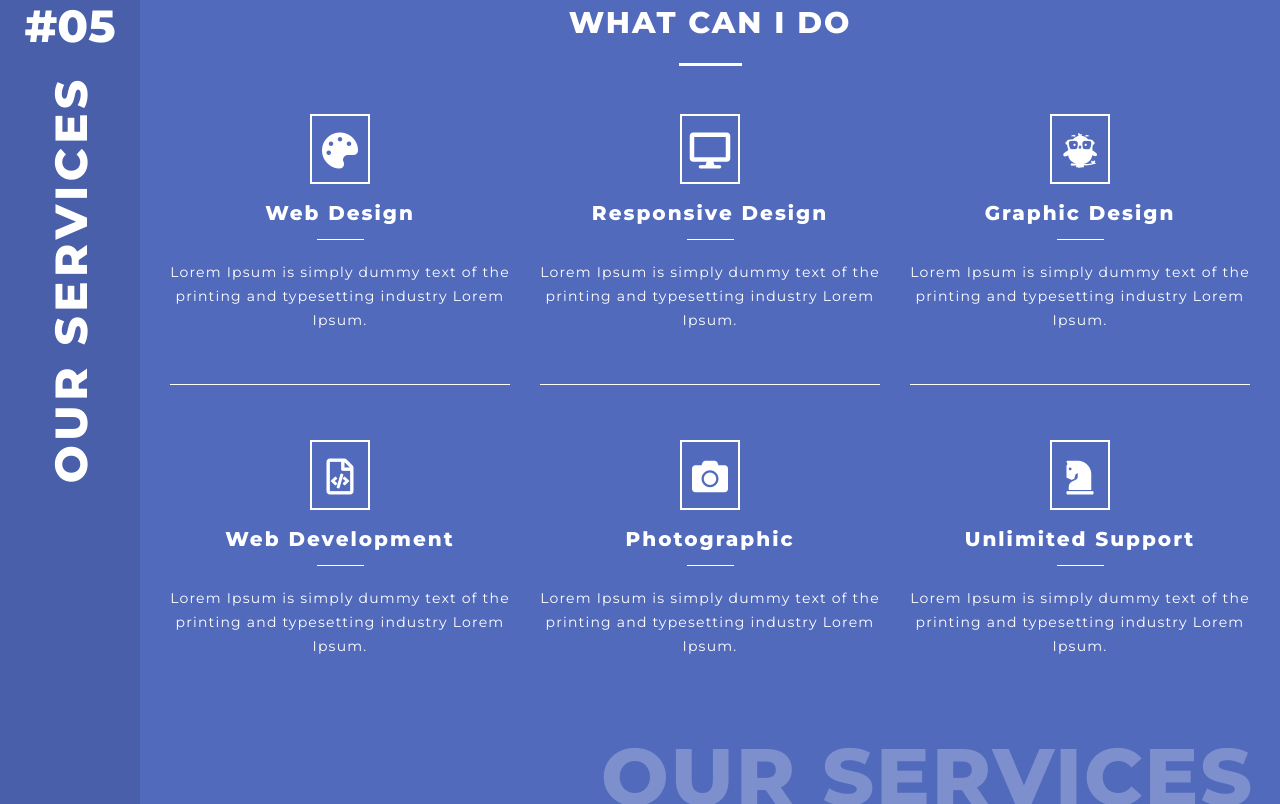
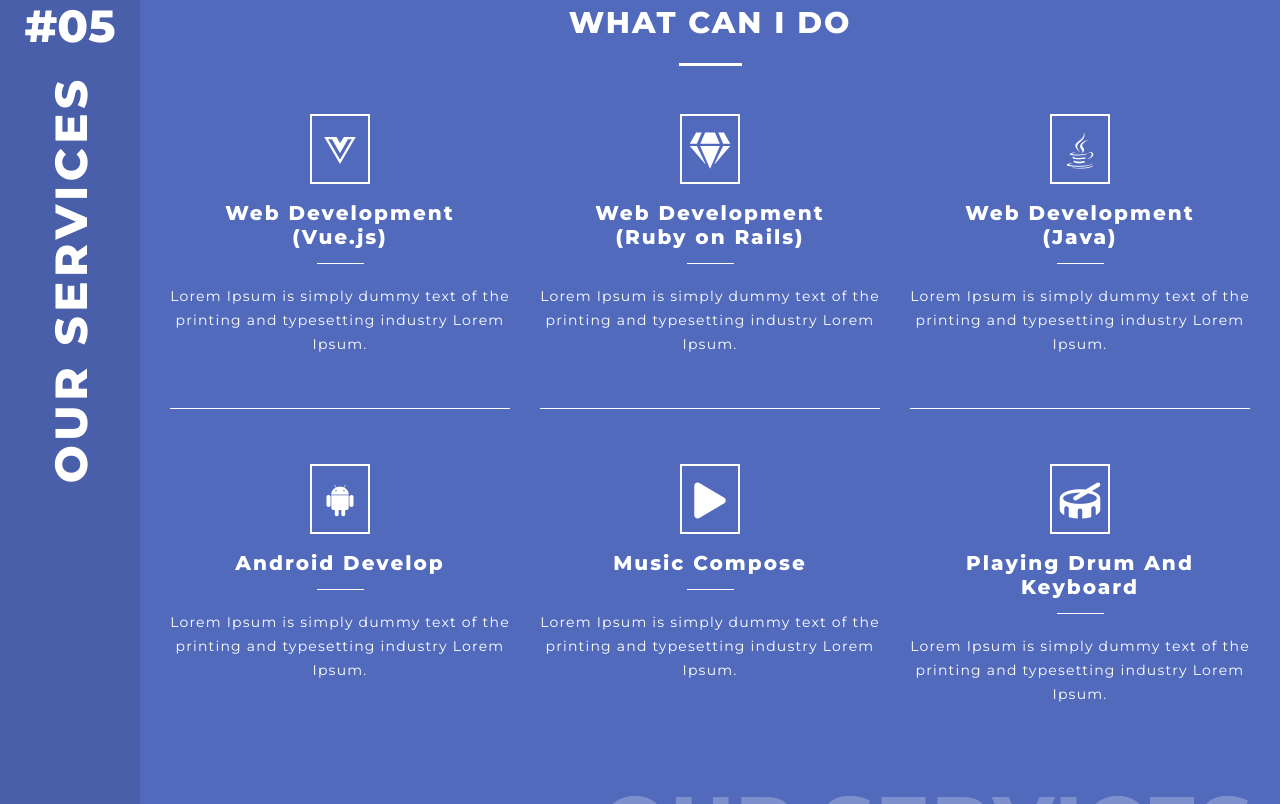
Before and after one commit to R-T-job/letter_sample, a plain HTML site: page index.html in a window 1280 px wide. Shown: the part 4373-5177 px from the top of the page. Drawn offline with Linux system fonts and the light colour scheme; a web font is replaced by a local one.

Commit message:
update_WhatCanIDo

```diff
--- a/index.html
+++ b/index.html
@@ -263,7 +263,7 @@
                 <div class="content-boxed">
                     <div class="split-color">
                         <div class="section-number">#03</div>
-                        <h2 class="section-heading"><span>Our Projects</span></h2>
+                        <h2 class="section-heading"><span>My Web Projects</span></h2>
                     </div>
                     <div class="container-fluid">
                         <div class="row">
@@ -397,7 +397,7 @@
                 <div class="content-boxed">
                     <div class="split-color">
                         <div class="section-number">#04</div>
-                        <h2 class="section-heading"><span>Our Music Projects</span></h2>
+                        <h2 class="section-heading"><span>My Music Projects</span></h2>
                     </div>
                     <div class="container-fluid">
                         <div class="row">
@@ -565,43 +565,43 @@
 
                             <div class="col-lg-4">
                                 <div class="service-box text-center service-box-border wow fadeInUp">
-                                    <div class="service-icon"><i class="fas fa-palette"></i></div>
-                                    <h3 class="heading-border2">Web Design</h3>
+                                    <div class="service-icon"><i class="fab fa-vuejs"></i></div>
+                                    <h3 class="heading-border2">Web Development<br>(Vue.js)</h3>
                                     <p>Lorem Ipsum is simply dummy text of the printing and typesetting industry Lorem Ipsum.</p>
                                 </div>
                             </div>
                             <div class="col-lg-4">
                                 <div class="service-box text-center service-box-border wow fadeInUp">
-                                    <div class="service-icon"><i class="fas fa-desktop"></i></div>
-                                    <h3 class="heading-border2">Responsive Design</h3>
+                                    <div class="service-icon"><i class="fas fa-gem"></i></div>
+                                    <h3 class="heading-border2">Web Development<br>(Ruby on Rails)</h3>
                                     <p>Lorem Ipsum is simply dummy text of the printing and typesetting industry Lorem Ipsum.</p>
                                 </div>
                             </div>
                             <div class="col-lg-4">
                                 <div class="service-box text-center service-box-border wow fadeInUp">
-                                    <div class="service-icon"><i class="fab fa-earlybirds"></i></div>
-                                    <h3 class="heading-border2">Graphic Design</h3>
+                                    <div class="service-icon"><i class="fab fa-java"></i></div>
+                                    <h3 class="heading-border2">Web Development<br>(Java)</h3>
                                     <p>Lorem Ipsum is simply dummy text of the printing and typesetting industry Lorem Ipsum.</p>
                                 </div>
                             </div>
                             <div class="col-lg-4">
                                 <div class="service-box text-center wow fadeInUp">
-                                    <div class="service-icon"><i class="far fa-file-code"></i></div>
-                                    <h3 class="heading-border2">Web Development</h3>
+                                    <div class="service-icon"><i class="fab fa-android"></i></div>
+                                    <h3 class="heading-border2">Android Develop</h3>
                                     <p>Lorem Ipsum is simply dummy text of the printing and typesetting industry Lorem Ipsum.</p>
                                 </div>
                             </div>
                             <div class="col-lg-4">
                                 <div class="service-box text-center wow fadeInUp">
-                                    <div class="service-icon"><i class="fas fa-camera"></i></div>
-                                    <h3 class="heading-border2">Photographic</h3>
+                                    <div class="service-icon"><i class="fas fa-play"></i></div>
+                                    <h3 class="heading-border2">Music Compose</h3>
                                     <p>Lorem Ipsum is simply dummy text of the printing and typesetting industry Lorem Ipsum.</p>
                                 </div>
                             </div>
                             <div class="col-lg-4">
                                 <div class="service-box text-center wow fadeInUp">
-                                    <div class="service-icon"><i class="fas fa-chess-knight"></i></div>
-                                    <h3 class="heading-border2">Unlimited Support</h3>
+                                    <div class="service-icon"><i class="fas fa-drum"></i></div>
+                                    <h3 class="heading-border2">Playing Drum And Keyboard</h3>
                                     <p>Lorem Ipsum is simply dummy text of the printing and typesetting industry Lorem Ipsum.</p>
                                 </div>
                             </div>
```
